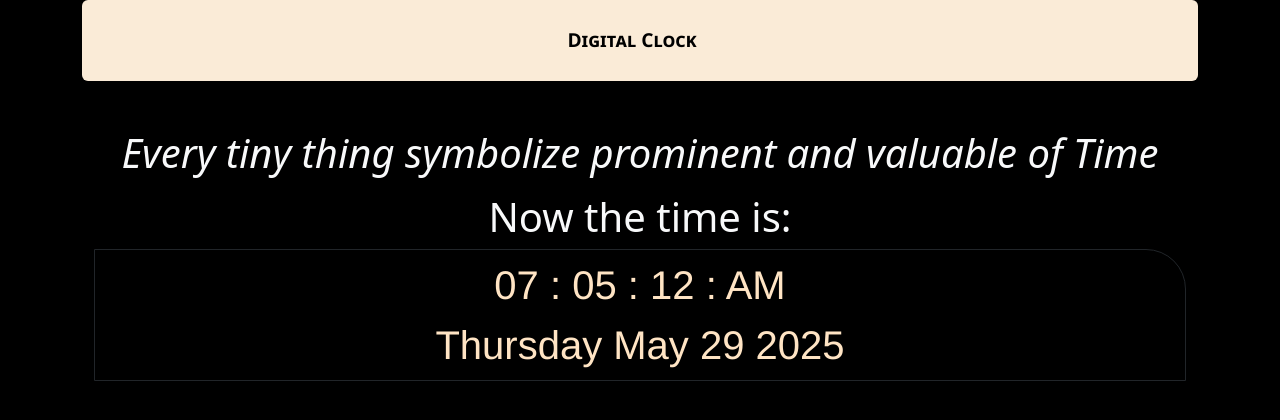
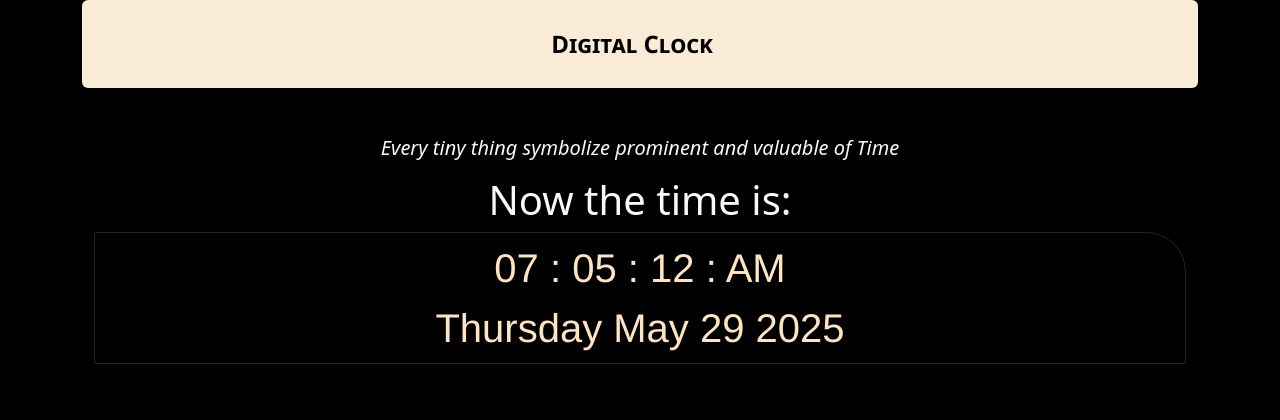
Before and after one commit to Jaimitha13/Digital-clock, a plain HTML site: page index.html in a window 1280 px wide. Drawn offline with nearby package versions, Linux system fonts and the light colour scheme.

Commit message:
Modified the changes

```diff
--- a/index.css
+++ b/index.css
@@ -7,7 +7,7 @@ body {
 
     font-family: 'Segoe UI', Tahoma, Geneva, Verdana, sans-serif;
 
-    font-size: larger;
+    font-size: x-large;
     color: rgb(0, 0, 0);
     font-weight: bold;
     font-variant: small-caps;
@@ -23,7 +23,7 @@ body {
 
 .display-6 {
     font-style: italic;
-    font-size: 40px;
+    font-size: 20px;
     text-align: center;
 }
 
@@ -36,7 +36,7 @@ body {
 
 .cont {
 
-    font-size: 55pxpx;
+    font-size: 55px;
     font-family: 'Franklin Gothic Medium', 'Arial Narrow', Arial, sans-serif;
     color: bisque;
     text-align: center;
```
